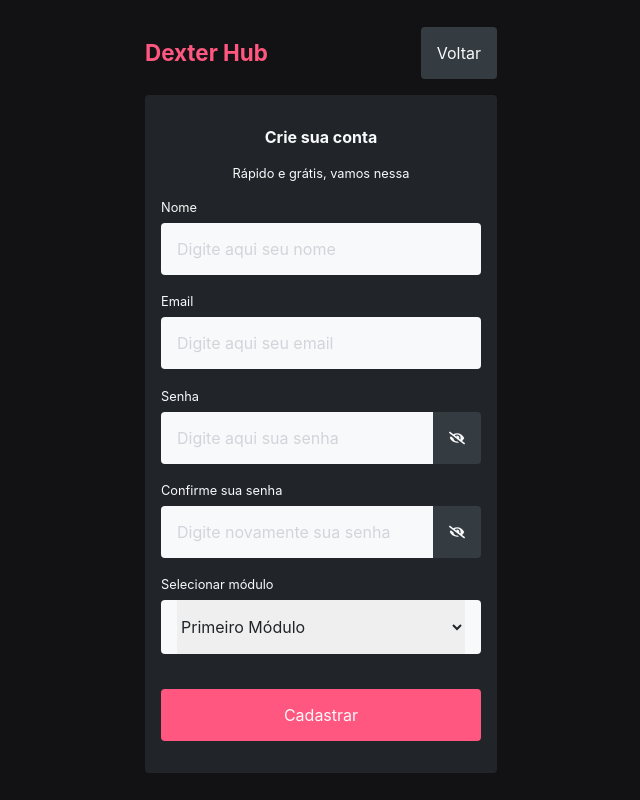
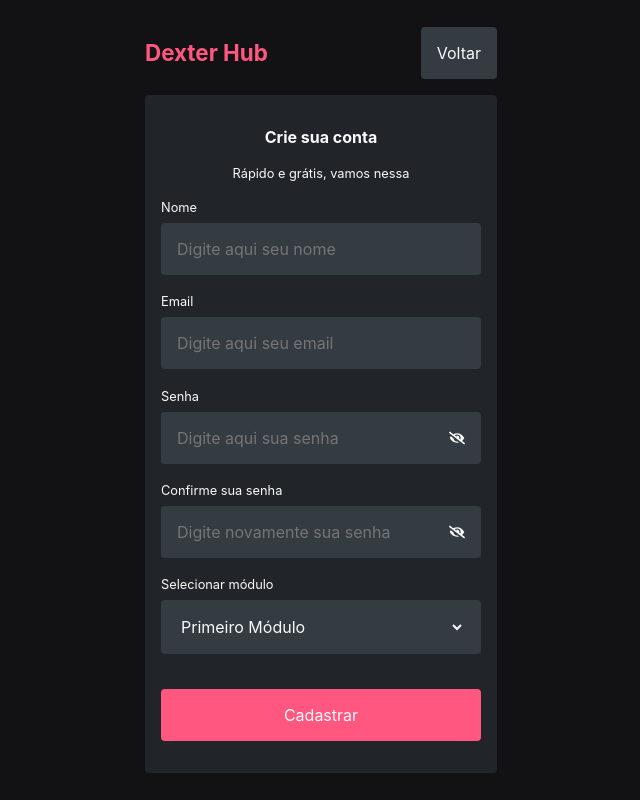
Before and after one commit to dexter2k8/dexter-hub, a React (Vite) app: page /register in a window 1280 px wide. Shown: the whole page, without its empty margins (319-959 px from the left). Built offline with nearby package versions, Linux system fonts and the light colour scheme.

Commit message:
updated colors

```diff
--- a/src/components/Input/styles.ts
+++ b/src/components/Input/styles.ts
@@ -8,11 +8,8 @@ const Container = styled.div`
   input {
     padding: 1rem;
     width: 100%;
-    color: var(--grey-3);
-    background-color: var(--grey-0);
-    &::placeholder {
-      color: var(--grey-1);
-    }
+    color: var(--grey-1);
+    background-color: var(--grey-2);
   }
   small {
     display: flex;
--- a/src/components/Select/styles.ts
+++ b/src/components/Select/styles.ts
@@ -9,14 +9,15 @@ const Container = styled.div`
 
 const Component = styled.div`
   padding-inline: 1rem;
-  background-color: var(--grey-0);
+  background-color: var(--grey-2);
   border-radius: 0.25rem;
   select {
     cursor: pointer;
     display: block;
     padding-block: 1rem;
     width: 100%;
-    color: var(--grey-3);
+    color: var(--grey-0);
+    background-color: var(--grey-2);
   }
 `;
 
```
